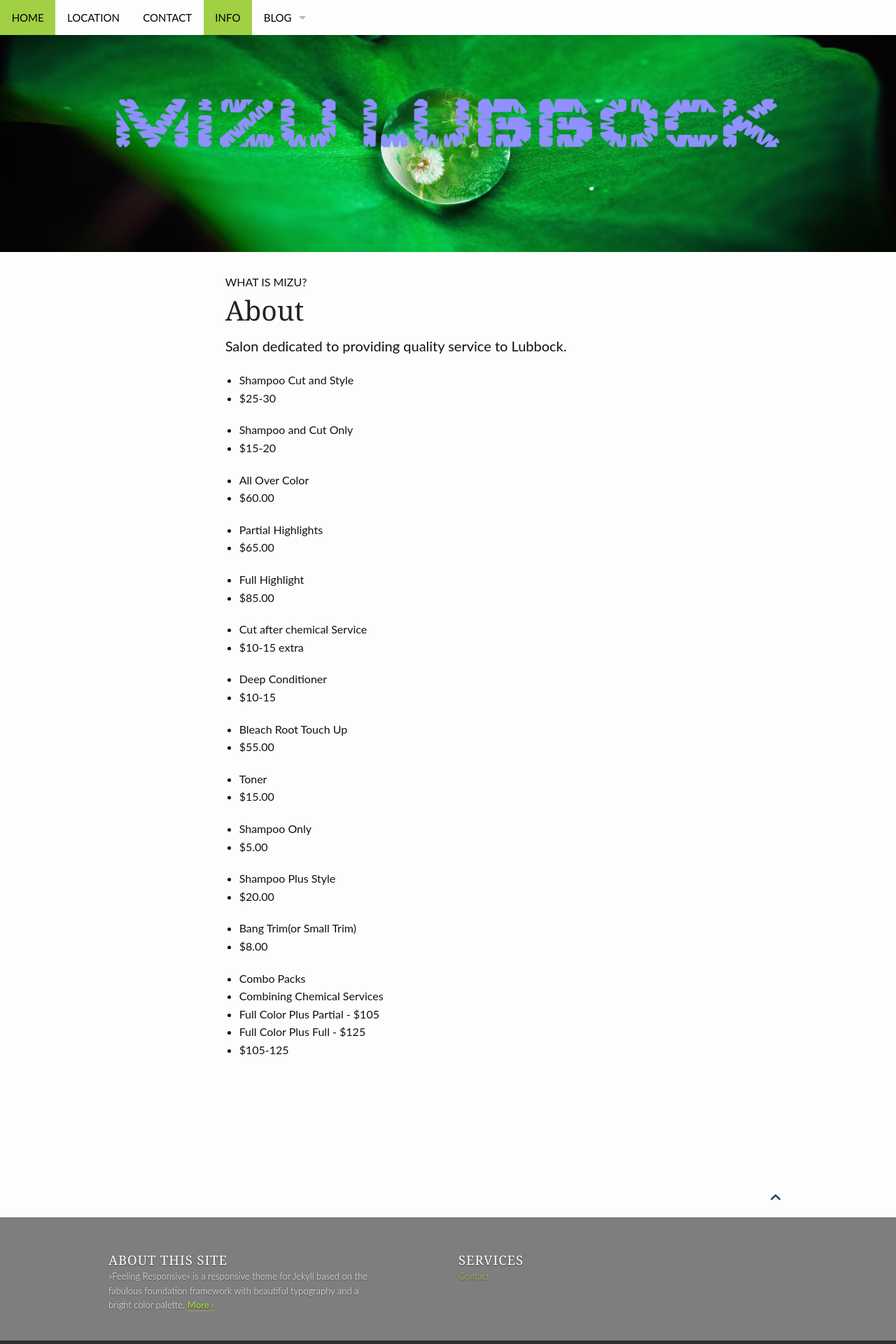
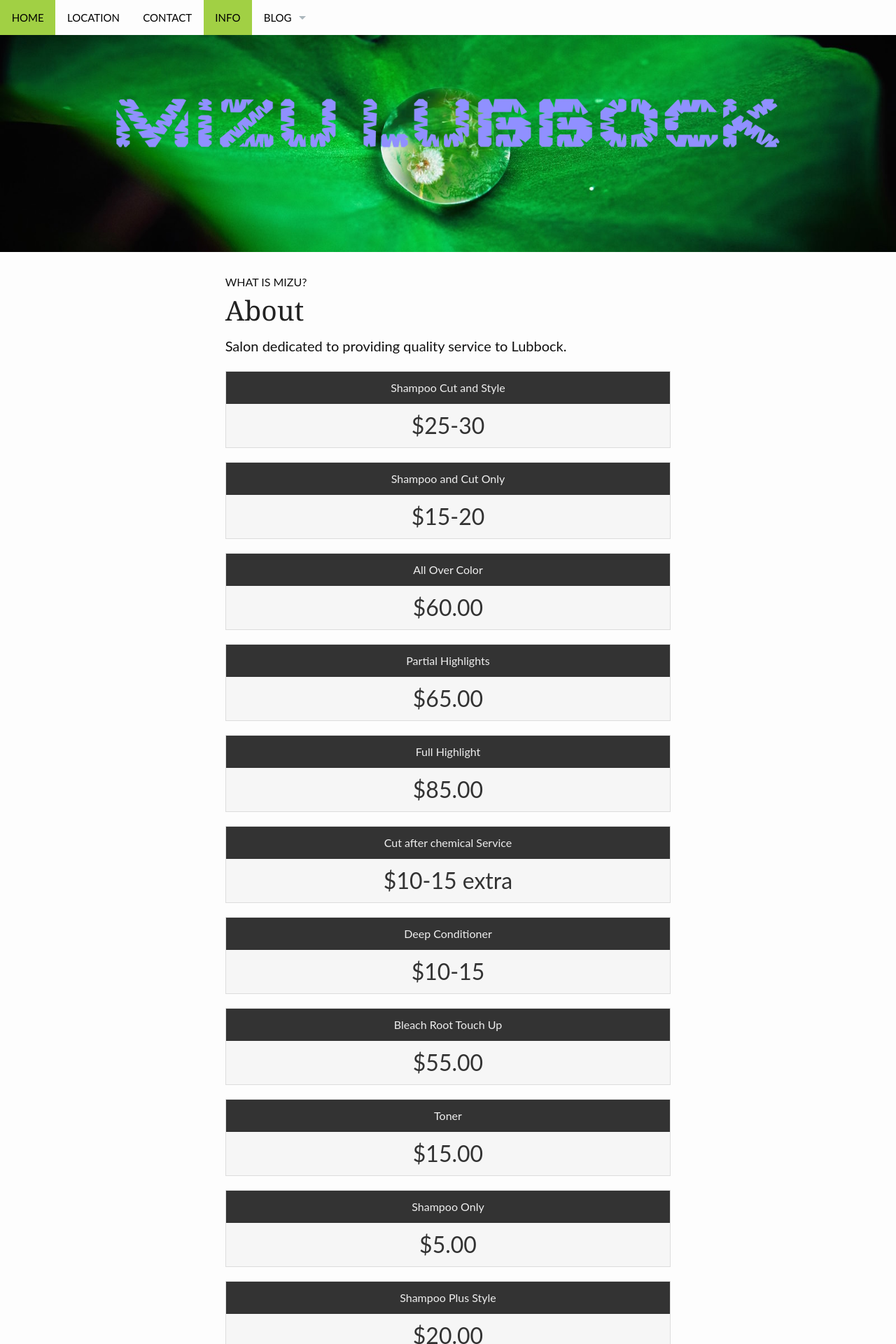
Before and after one commit to cprieger/Mizu, a Jekyll site: the page built from pages/info.md, in a window 1280 px wide. Shown: the top 1920 px of the page at 70% size. Built offline with Jekyll 4.4.1, drawn with Linux system fonts in a browser that asks for light colours.

Commit message:
For some reason the sass isn't loading in this module.

```diff
--- a/assets/css/styles_feeling_responsive.scss
+++ b/assets/css/styles_feeling_responsive.scss
@@ -36,6 +36,7 @@ sitemap:
 @import "foundation-components/top-bar";
 @import "foundation-components/type";
 @import "foundation-components/visibility";
+@import "foundation-components/pricing-tables";
 
 @import "06_typography.scss";
 @import "07_layout.scss";
```
